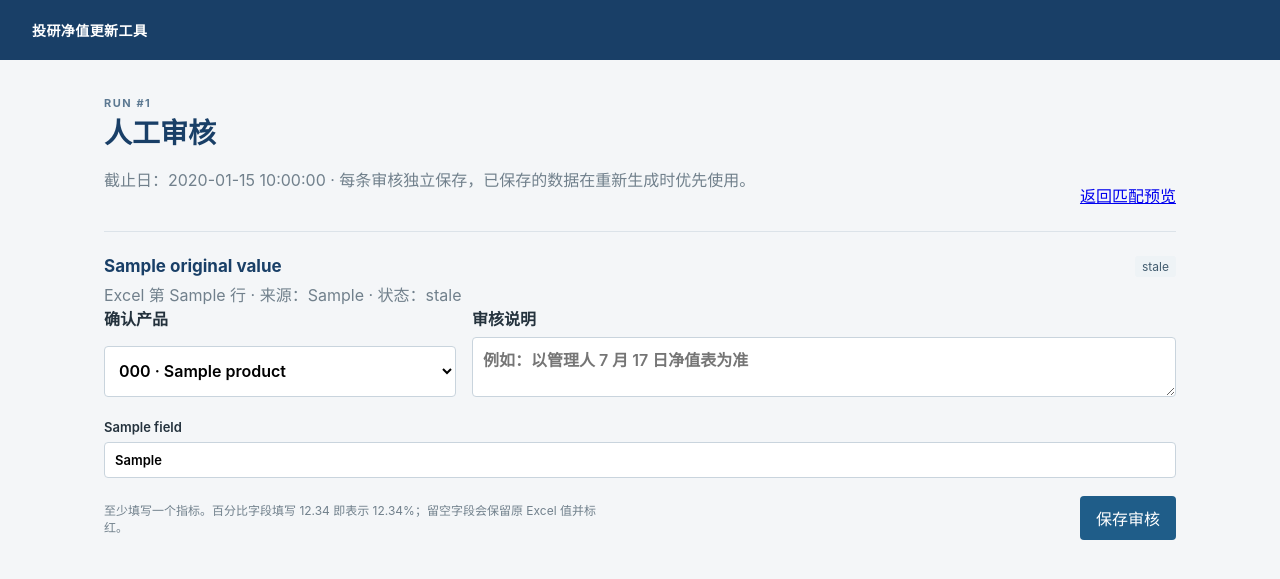
After one commit to icekale/nav-updater, a FastAPI app: template app/templates/review.html in a window 1280 px wide. The commit adds this page. Shown: the top 579 px of the page. Run offline with FastAPI, Linux system fonts and the light colour scheme; the template is opened without the code that fills it: most values are stand-ins (such as "Sample title", 1, 10 or a date in 2020).

Commit message:
feat: add manual review workbench

```diff
--- a/app/main.py
+++ b/app/main.py
@@ -27,6 +27,12 @@ from .config import Settings, ensure_data_dir, get_settings
 from .db import SessionLocal, get_session
 from .domain.matching import parse_catalog_csv
 from .jobs.processor import ALL_METRICS, process_run
+from .jobs.review import (
+    METRIC_FIELDS,
+    ManualReviewError,
+    formatted_metric_values,
+    save_manual_review,
+)
 from .jobs.service import create_run, resolve_item
 from .models import AuditLog, Product, RunItem, UpdateRun, User
 
@@ -206,6 +212,104 @@ def create_app(
             },
         )
 
+    def review_response(
+        request: Request,
+        run: UpdateRun,
+        session: Session,
+        user: User,
+        *,
+        error: str | None = None,
+        status_code: int = 200,
+    ) -> HTMLResponse:
+        products = session.scalars(
+            select(Product).where(Product.is_active.is_(True)).order_by(Product.product_code)
+        ).all()
+        review_rows = [
+            {"item": item, "metric_values": formatted_metric_values(item)} for item in run.items
+        ]
+        return templates.TemplateResponse(
+            request=request,
+            name="review.html",
+            context={
+                "user": user,
+                "run": run,
+                "products": products,
+                "review_rows": review_rows,
+                "metric_fields": METRIC_FIELDS,
+                "csrf_token": csrf_token(request),
+                "error": error,
+            },
+            status_code=status_code,
+        )
+
+    @app.get("/updates/{run_id}/review", response_class=HTMLResponse)
+    def review_update(
+        run_id: int,
+        request: Request,
+        user: User = Depends(current_user),
+        session: Session = Depends(get_session),
+    ):
+        run = session.get(UpdateRun, run_id)
+        if run is None:
+            return HTMLResponse("批次不存在", status_code=404)
+        return review_response(request, run, session, user)
+
+    @app.post("/updates/{run_id}/items/{item_id}/review", response_class=HTMLResponse)
+    async def save_review(
+        run_id: int,
+        item_id: int,
+        request: Request,
+        token: str = Form(...),
+        product_id: int = Form(...),
+        review_note: str = Form(...),
+        user: User = Depends(current_user),
+        session: Session = Depends(get_session),
+    ):
+        require_csrf(request, token)
+        run = session.get(UpdateRun, run_id)
+        item = session.get(RunItem, item_id)
+        if run is None or item is None or item.run_id != run_id:
+            return HTMLResponse("条目不存在", status_code=404)
+        product = session.scalar(
+            select(Product).where(Product.id == product_id, Product.is_active.is_(True))
+        )
+        if product is None:
+            return review_response(
+                request,
+                run,
+                session,
+                user,
+                error="请选择有效产品",
+                status_code=422,
+            )
+        form = await request.form()
+        inputs = {field.name: form.get(field.name, "") for field in METRIC_FIELDS}
+        try:
+            reviewed = save_manual_review(
+                session,
+                item=item,
+                product=product,
+                inputs=inputs,
+                note=review_note,
+            )
+        except ManualReviewError as exc:
+            return review_response(request, run, session, user, error=str(exc), status_code=422)
+        session.add(
+            AuditLog(
+                actor_id=user.id,
+                action="manual_review",
+                object_type="run_item",
+                object_id=str(reviewed.id),
+                context={
+                    "product_code": product.product_code,
+                    "metrics": reviewed.metric_values,
+                    "note": review_note.strip(),
+                },
+            )
+        )
+        session.commit()
+        return RedirectResponse(f"/updates/{run_id}/review", status_code=status.HTTP_303_SEE_OTHER)
+
     @app.post("/updates/{run_id}/process")
     def process_update(
         run_id: int,
--- a/app/static/app.css
+++ b/app/static/app.css
@@ -18,7 +18,7 @@ h1 { font-size: 28px; line-height: 1.2; margin: 0; color: #193f67; }
 .login-panel { max-width: 420px; margin: 80px auto; }
 .login-panel input { width: 100%; }
 label { display: grid; gap: 7px; font-weight: 600; margin-bottom: 18px; }
-input[type="text"], input[type="password"], input[type="date"], input[type="file"] { font: inherit; border: 1px solid #c9d4dd; border-radius: 4px; padding: 9px 10px; background: #fff; }
+input[type="text"], input[type="password"], input[type="date"], input[type="file"], select, textarea { font: inherit; border: 1px solid #c9d4dd; border-radius: 4px; padding: 9px 10px; background: #fff; }
 small, .muted { color: #71808c; font-weight: 400; }
 small { font-size: 12px; }
 table { width: 100%; border-collapse: collapse; background: #fff; border: 1px solid #dce3e9; }
@@ -29,3 +29,16 @@ th { background: #e8f0f6; color: #244d6f; font-weight: 700; }
 .actions { margin-top: 18px; }
 .actions .button { background: #e8edf1; color: #27435a; padding: 9px 14px; text-decoration: none; border-radius: 4px; }
 .actions form { margin-right: 10px; }
+.review-item { border-top: 1px solid #dce3e9; padding: 24px 0; }
+.review-item-heading { display: flex; align-items: start; justify-content: space-between; gap: 16px; }
+.review-item h2 { color: #193f67; font-size: 17px; margin: 0; }
+.review-item-heading .muted { margin: 6px 0 0; }
+.review-reason { color: #7b4a22; font-size: 13px; margin: 14px 0; }
+.review-meta { display: grid; grid-template-columns: minmax(220px, 1fr) minmax(320px, 2fr); gap: 16px; }
+.review-meta select, .review-meta textarea { width: 100%; }
+.review-metrics { display: grid; grid-template-columns: repeat(auto-fit, minmax(145px, 1fr)); gap: 12px; margin-top: 4px; }
+.review-metrics label { font-size: 13px; margin-bottom: 0; }
+.review-metrics input { width: 100%; }
+.review-actions { display: flex; align-items: center; justify-content: space-between; gap: 16px; margin-top: 18px; }
+.review-actions small { max-width: 68ch; }
+@media (max-width: 700px) { .topbar { height: auto; min-height: 60px; align-items: flex-start; flex-direction: column; gap: 12px; padding: 16px 20px; } nav { flex-wrap: wrap; gap: 12px; } .container { padding: 28px 16px 56px; } .page-heading { align-items: flex-start; flex-direction: column; } .review-meta { grid-template-columns: 1fr; } .review-actions { align-items: flex-start; flex-direction: column; } }
--- a/app/templates/preview.html
+++ b/app/templates/preview.html
@@ -5,7 +5,8 @@
 {% for item in items %}<tr><td>{{ item.excel_row }}</td><td>{{ item.original_values.get('product_name', '') }}</td><td>{{ item.match_source }}</td><td><span class="status">{{ item.row_status }}</span></td><td>{{ item.error_reason or '' }}</td><td>{% if item.row_status == 'needs_review' %}<form method="post" action="/updates/{{ run.id }}/items/{{ item.id }}/resolve" class="inline-form"><input type="hidden" name="token" value="{{ csrf_token }}"><input type="hidden" name="action" value="skip"><button type="submit" class="link-button dark">跳过</button></form>{% endif %}</td></tr>{% else %}<tr><td colspan="6" class="muted">没有可处理的产品行</td></tr>{% endfor %}
 </tbody></table>
 <div class="actions">
-  {% if run.status in ['uploaded', 'needs_review', 'failed'] %}<form method="post" action="/updates/{{ run.id }}/process" class="inline-form"><input type="hidden" name="token" value="{{ csrf_token }}"><button class="primary" type="submit">开始处理</button></form>{% endif %}
+  <a class="button" href="/updates/{{ run.id }}/review">人工审核</a>
+  {% if run.status in ['uploaded', 'needs_review', 'failed', 'completed', 'completed_with_warnings'] %}<form method="post" action="/updates/{{ run.id }}/process" class="inline-form"><input type="hidden" name="token" value="{{ csrf_token }}"><button class="primary" type="submit">{{ '重新生成结果' if run.output_path else '开始处理' }}</button></form>{% endif %}
   {% if run.output_path %}<a class="button" href="/updates/{{ run.id }}/download">下载结果 Excel</a>{% endif %}
   <a class="button" href="/updates">返回历史</a>
 </div>
--- /dev/null
+++ b/app/templates/review.html
@@ -0,0 +1,19 @@
+{% extends "base.html" %}
+{% block content %}
+<div class="page-heading"><div><p class="eyebrow">RUN #{{ run.id }}</p><h1>人工审核</h1><p class="muted">截止日：{{ run.cutoff_date }} · 每条审核独立保存，已保存的数据在重新生成时优先使用。</p></div><a class="button" href="/updates/{{ run.id }}/preview">返回匹配预览</a></div>
+{% if error %}<p class="error">{{ error }}</p>{% endif %}
+{% for row in review_rows %}
+{% set item = row.item %}
+<form class="review-item" method="post" action="/updates/{{ run.id }}/items/{{ item.id }}/review">
+  <input type="hidden" name="token" value="{{ csrf_token }}">
+  <div class="review-item-heading"><div><h2>{{ item.original_values.get('product_name', '') }}</h2><p class="muted">Excel 第 {{ item.excel_row }} 行 · 来源：{{ item.match_source }} · 状态：{{ item.row_status }}</p></div><span class="status">{{ item.row_status }}</span></div>
+  {% if item.error_reason %}<p class="review-reason">{{ item.error_reason }}</p>{% endif %}
+  <div class="review-meta">
+    <label>确认产品<select name="product_id" required><option value="">请选择产品</option>{% for product in products %}<option value="{{ product.id }}" {% if product.id == item.product_id %}selected{% endif %}>{{ product.product_code }} · {{ product.product_name }}</option>{% endfor %}</select></label>
+    <label>审核说明<textarea name="review_note" rows="2" required placeholder="例如：以管理人 7 月 17 日净值表为准">{% if item.match_source == 'manual' %}{{ item.error_reason.replace('人工审核：', '', 1) if item.error_reason else '' }}{% endif %}</textarea></label>
+  </div>
+  <div class="review-metrics">{% for field in metric_fields %}<label>{{ field.label }}<input type="text" name="{{ field.name }}" inputmode="decimal" value="{{ row.metric_values[field.name] }}" placeholder="{% if field.is_percent %}百分比数值{% else %}数值{% endif %}"></label>{% endfor %}</div>
+  <div class="review-actions"><small>至少填写一个指标。百分比字段填写 12.34 即表示 12.34%；留空字段会保留原 Excel 值并标红。</small><button class="primary" type="submit">保存审核</button></div>
+</form>
+{% else %}<p class="muted">该批次没有可审核的产品行。</p>{% endfor %}
+{% endblock %}
```
Also changed, not shown: tests/e2e/test_lan_flow.py (+98 -0 lines).
